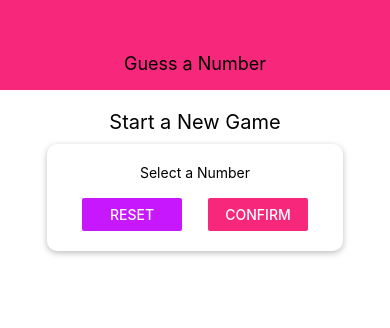
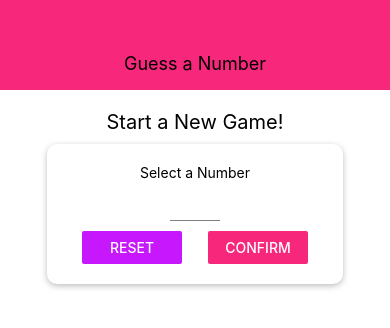
Before and after one commit to peter-minho-kim/guess-a-number, a React Native app: screen / in a window 390 px wide. Shown: the top 328 px of the page. Built offline with nearby package versions, Linux system fonts and the light colour scheme.

Commit message:
Adds alert and confirmation box

```diff
--- a/App.js
+++ b/App.js
@@ -1,5 +1,5 @@
 import React from 'react';
-import { StyleSheet, Text, View } from 'react-native';
+import { StyleSheet, View } from 'react-native';
 
 import Header from './components/Header';
 import StartGameScreen from './screens/StartGameScreen';
--- a/components/Card.js
+++ b/components/Card.js
@@ -3,7 +3,7 @@
 
 const Card = (props) => {
   return (
-    <View style={{ ...styles.card, ...props.styles }}>{props.children}</View>
+    <View style={{ ...styles.card, ...props.style }}>{props.children}</View>
   );
 };
 
--- /dev/null
+++ b/components/Input.js
@@ -0,0 +1,17 @@
+import React from 'react';
+import { TextInput, StyleSheet } from 'react-native';
+
+const Input = (props) => {
+  return <TextInput {...props} style={{ ...styles.input, ...props.style }} />;
+};
+
+const styles = StyleSheet.create({
+  input: {
+    height: 30,
+    borderBottomColor: 'grey',
+    borderBottomWidth: 1,
+    marginVertical: 10
+  }
+});
+
+export default Input;
--- /dev/null
+++ b/components/NumberContainer.js
@@ -0,0 +1,30 @@
+import React from 'react';
+import { View, Text, StyleSheet } from 'react-native';
+
+import Colors from '../constants/colors';
+
+const NumberContainer = (props) => {
+  return (
+    <View style={styles.container}>
+      <Text style={styles.number}>{props.children}</Text>
+    </View>
+  );
+};
+
+const styles = StyleSheet.create({
+  container: {
+    borderWidth: 2,
+    borderColor: Colors.accent,
+    padding: 10,
+    borderRadius: 10,
+    marginVertical: 10,
+    alignItems: 'center',
+    justifyContent: 'center'
+  },
+  number: {
+    color: Colors.accent,
+    fontSize: 22
+  }
+});
+
+export default NumberContainer;
--- a/screens/StartGameScreen.js
+++ b/screens/StartGameScreen.js
@@ -1,35 +1,101 @@
-import React from 'react';
-import { View, StyleSheet, Text, TextInput, Button } from 'react-native';
+import React, { useState } from 'react';
+import {
+  View,
+  Text,
+  StyleSheet,
+  Button,
+  TouchableWithoutFeedback,
+  Keyboard,
+  Alert
+} from 'react-native';
 
 import Card from '../components/Card';
-import colors from '../constants/colors';
+import Input from '../components/Input';
+import NumberContainer from '../components/NumberContainer';
 import Colors from '../constants/colors';
 
 const StartGameScreen = (props) => {
+  const [enteredValue, setEnteredValue] = useState('');
+  const [confirmed, setConfirmed] = useState(false);
+  const [selectedNumber, setSelectedNumber] = useState();
+
+  const numberInputHandler = (inputText) => {
+    setEnteredValue(inputText.replace(/[^0-9]/g, ''));
+  };
+
+  const resetInputHandler = () => {
+    setEnteredValue('');
+    setConfirmed(false);
+  };
+
+  const confirmInputHandler = () => {
+    const chosenNumber = parseInt(enteredValue);
+    if (isNaN(chosenNumber) || chosenNumber <= 0 || chosenNumber > 99) {
+      Alert.alert(
+        'Invalid number!',
+        'Number has to be a number between 1 and 99.',
+        [{ text: 'Okay', style: 'destructive', onPress: resetInputHandler }]
+      );
+      return;
+    }
+    setConfirmed(true);
+    setSelectedNumber(chosenNumber);
+    setEnteredValue('');
+    Keyboard.dismiss();
+  };
+
+  let confirmedOutput;
+
+  if (confirmed) {
+    confirmedOutput = (
+      <Card style={styles.summaryContainer}>
+        <Text>You selected</Text>
+        <NumberContainer>{selectedNumber}</NumberContainer>
+        <Button title="START GAME" />
+      </Card>
+    );
+  }
+
   return (
+    <TouchableWithoutFeedback
+      onPress={() => {
+        Keyboard.dismiss();
+      }}
+    >
       <View style={styles.screen}>
-      <Text style={styles.title}>Start a New Game</Text>
-      <Card styles={styles.inputContainer}>
+        <Text style={styles.title}>Start a New Game!</Text>
+        <Card style={styles.inputContainer}>
           <Text>Select a Number</Text>
-        <TextInput />
+          <Input
+            style={styles.input}
+            blurOnSubmit
+            autoCapitalize="none"
+            autoCorrect={false}
+            keyboardType="number-pad"
+            maxLength={2}
+            onChangeText={numberInputHandler}
+            value={enteredValue}
+          />
           <View style={styles.buttonContainer}>
             <View style={styles.button}>
               <Button
                 title="Reset"
-              color={colors.accent}
-              onPress={() => {}}
-            ></Button>
+                onPress={resetInputHandler}
+                color={Colors.accent}
+              />
             </View>
             <View style={styles.button}>
               <Button
                 title="Confirm"
-              color={colors.primary}
-              onPress={() => {}}
-            ></Button>
+                onPress={confirmInputHandler}
+                color={Colors.primary}
+              />
             </View>
           </View>
         </Card>
+        {confirmedOutput}
       </View>
+    </TouchableWithoutFeedback>
   );
 };
 
@@ -56,6 +122,14 @@
   },
   button: {
     width: 100
+  },
+  input: {
+    width: 50,
+    textAlign: 'center'
+  },
+  summaryContainer: {
+    marginTop: 20,
+    alignItems: 'center'
   }
 });
 
```
Lines whose indentation alone changed are shown as unchanged.
